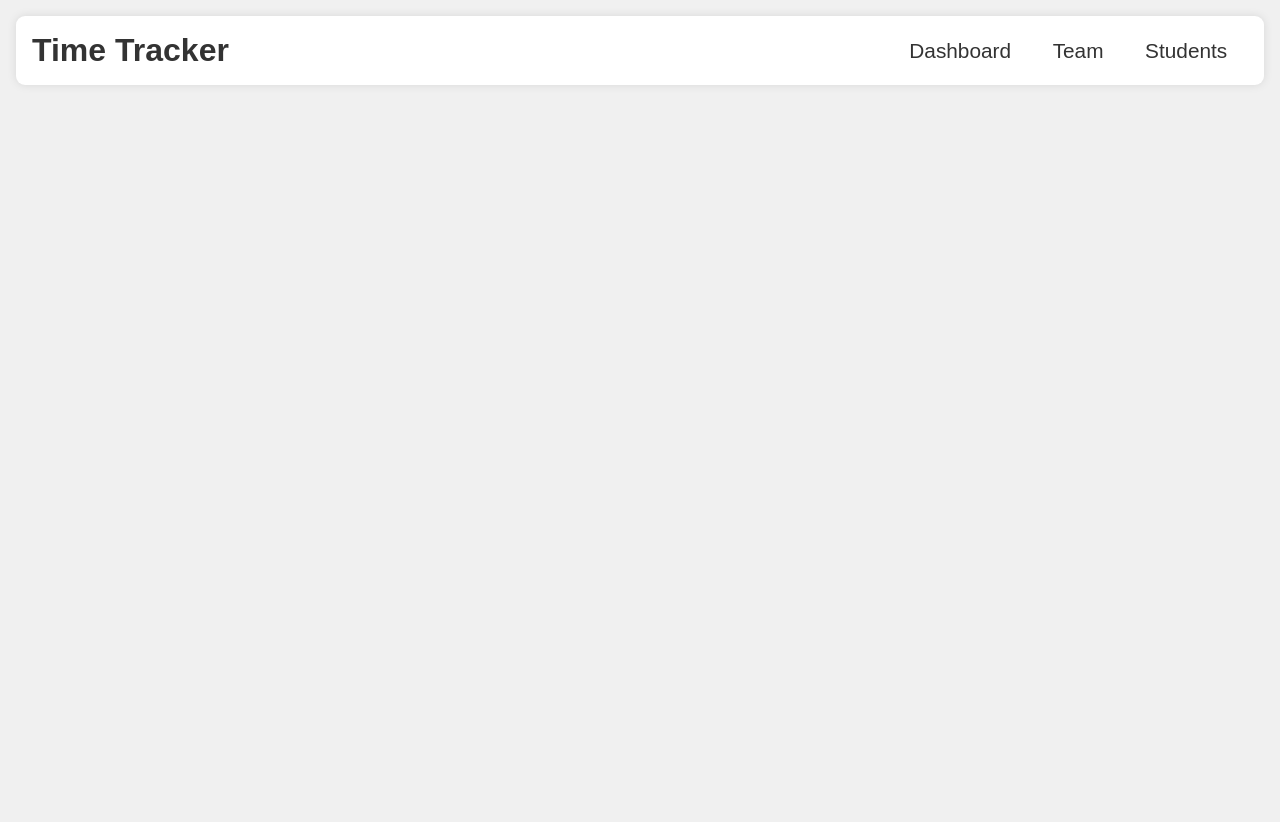
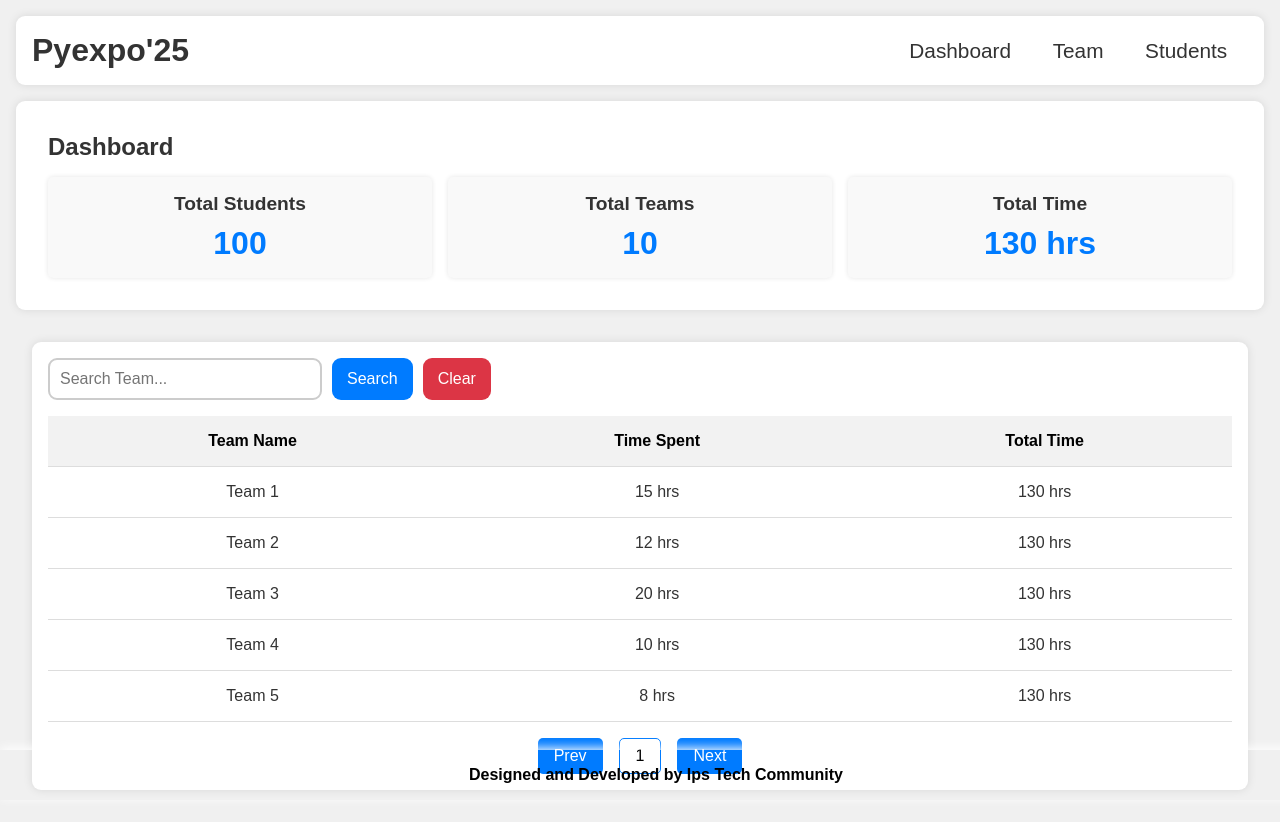
Before and after one commit to Kite-IPS/hackathon-time-tracker-system, a Flask app: template app/templates/index.html in a window 1280 px wide. Before the commit the page ends 85 px from the top, so only its background shows below. Run offline with Flask 3, Linux system fonts and the light colour scheme; the template is opened without the code that fills it, so the values that code supplies are empty; parts of the project's set-up code (start-up, migrations or seed data) failed here and were passed over.

Commit message:
completed the base of the Dashboard ( beta Version UI )

```diff
--- a/app/templates/index.html
+++ b/app/templates/index.html
@@ -1,19 +1,18 @@
 <!DOCTYPE html>
 <html lang="en">
   <head>
-    <meta charset="UTF-8">
-    <meta name="viewport" content="width=device-width, initial-scale=1.0">
-    <link rel="stylesheet" href="static/css/style.css">
+    <meta charset="UTF-8" />
+    <meta name="viewport" content="width=device-width, initial-scale=1.0" />
+    <link rel="stylesheet" href="static/css/style.css" />
     <script src="static/js/app.js" defer></script>
     <title>The Time Tracker</title>
   </head>
   <body>
-
     <!-- NavBar Start -->
     <div class="header">
       <div class="headerContainer">
-            <div id="appName">Time Tracker</div>
-            <div class="burgerIcon">
+        <div id="appName">Pyexpo'25</div>
+        <div class="burgerIcon" onclick="toggleMenu()">
           <div></div>
           <div></div>
           <div></div>
@@ -27,6 +26,64 @@
     </div>
     <!-- NavBar End -->
 
+    <!-- Main Container Start -->
+    <div class="mainContainer">
+      <div class="mainContent">
+        <div class="mainContentHeader">
+          <div class="mainContentHeaderTitle">Dashboard</div>
+        </div>
+        <div class="mainContentBody">
+          <div class="mainContentBodyCard">
+            <div class="mainContentBodyCardTitle">Total Students</div>
+            <div class="mainContentBodyCardValue">100</div>
+          </div>
+          <div class="mainContentBodyCard">
+            <div class="mainContentBodyCardTitle">Total Teams</div>
+            <div class="mainContentBodyCardValue">10</div>
+          </div>
+          <div class="mainContentBodyCard">
+            <div class="mainContentBodyCardTitle">Total Time</div>
+            <div class="mainContentBodyCardValue">130 hrs</div>
+          </div>
+        </div>
+      </div>
+    </div>
+    <!-- Main Container End -->
 
+    <!-- Team Table Start -->
+    <div class="mainTabel">
+      <div class="search-container">
+        <input type="text" id="searchInput" placeholder="Search Team..." />
+        <button id="searchButton">Search</button>
+        <button id="clearButton">Clear</button>
+      </div>
+      <table id="teamTable">
+        <thead>
+          <tr>
+            <th>Team Name</th>
+            <th>Time Spent</th>
+            <th>Total Time</th>
+          </tr>
+        </thead>
+        <tbody id="tableBody">
+          <!-- Table rows will be populated dynamically -->
+        </tbody>
+      </table>
+      <div class="pagination">
+        <button id="prevButton" onclick="prevPage()">Prev</button>
+        <span id="pageNumber">1</span>
+        <button id="nextButton" onclick="nextPage()">Next</button>
+      </div>
+    </div>
+
+    <!-- Team Table End -->
+
+    <!-- Footer Start -->
+    <div class="footer">
+      <div class="footerContentText">
+        Designed and Developed by Ips Tech Community
+      </div>
+    </div>
+    <!-- Footer End -->
   </body>
 </html>
--- a/app/templates/static/css/style.css
+++ b/app/templates/static/css/style.css
@@ -4,8 +4,6 @@ body {
   margin: 0;
   padding: 0;
 }
-
-
 
 /* NavBar Style Start */
 .headerContainer {
@@ -70,7 +68,6 @@ body {
     width: 100%;
     text-align: center;
     font-size: 1em;
-
   }
   #appName {
     font-size: 1.3em;
@@ -88,3 +85,218 @@ body {
 }
 
 /* NavBar Style End */
+
+/* Main Container Start */
+
+.mainContainer {
+  padding: 2em;
+  background-color: #fff;
+  border-radius: 9px;
+  box-shadow: 0 0 10px rgba(0, 0, 0, 0.1);
+  margin: 1em;
+}
+
+.mainContent {
+  display: flex;
+  flex-direction: column;
+}
+
+.mainContentHeader {
+  display: flex;
+  justify-content: space-between;
+  align-items: center;
+  margin-bottom: 1em;
+}
+
+.mainContentHeaderTitle {
+  font-size: 1.5em;
+  font-weight: bold;
+  color: #333;
+}
+
+.mainContentHeaderButton {
+  padding: 0.5em 1em;
+  background-color: #007bff;
+  color: #fff;
+  border: none;
+  border-radius: 5px;
+  cursor: pointer;
+  font-size: 1em;
+}
+
+.mainContentBody {
+  display: flex;
+  flex-wrap: wrap;
+  gap: 1em;
+}
+
+.mainContentBodyCard {
+  flex: 1 1 calc(25% - 1em);
+  background-color: #f9f9f9;
+  padding: 1em;
+  border-radius: 5px;
+  box-shadow: 0 0 5px rgba(0, 0, 0, 0.1);
+  text-align: center;
+}
+
+.mainContentBodyCardTitle {
+  font-size: 1.2em;
+  font-weight: bold;
+  color: #333;
+  margin-bottom: 0.5em;
+}
+
+.mainContentBodyCardValue {
+  font-size: 2em;
+  font-weight: bold;
+  color: #007bff;
+}
+
+/* Main Container End */
+
+/* Main Tabel Start */
+
+.mainTabel {
+  margin: 2em;
+  padding: 1em;
+  background-color: #fff;
+  border-radius: 9px;
+  box-shadow: 0 0 10px rgba(0, 0, 0, 0.1);
+}
+
+.mainTabel table {
+  width: 100%;
+  border-collapse: collapse;
+  margin: 1em 0;
+}
+
+.mainTabel th,
+.mainTabel td {
+  padding: 1em;
+  text-align: center;
+  border-bottom: 1px solid #ddd;
+}
+
+.mainTabel th {
+  background-color: #f2f2f2;
+  font-weight: bold;
+}
+
+.mainTabel tr:hover {
+  background-color: #f5f5f5;
+}
+
+.mainTabel td {
+  color: #333;
+}
+
+@media (max-width: 768px) {
+  .mainTabel table {
+    width: 100%;
+  }
+  .mainTabel th,
+  .mainTabel td {
+    padding: 0.5em;
+  }
+}
+.pagination {
+  display: flex;
+  justify-content: center;
+  gap: 1em;
+  margin-top: 1em;
+}
+
+.pagination button {
+  padding: 0.5em 1em;
+  border: none;
+  background-color: #007bff;
+  color: white;
+  border-radius: 5px;
+  cursor: pointer;
+}
+
+#pageNumber {
+  padding: 0.5em 1em;
+  border: 1px solid #007bff;
+  border-radius: 5px;
+  outline: none;
+}
+
+.search-container {
+  display: flex;
+  gap: 10px;
+  justify-content: left;
+  margin-bottom: 15px;
+}
+
+#searchInput {
+  width: 250px;
+  padding: 10px;
+  border: 2px solid #ccc;
+  border-radius: 9px;
+  outline: none;
+  font-size: 16px;
+  transition: 0.3s;
+}
+
+#searchInput:focus {
+  border-color: #007bff;
+  box-shadow: 0 0 5px rgba(0, 123, 255, 0.5);
+}
+
+button {
+  background-color: #007bff;
+  color: white;
+  border: none;
+  padding: 10px 15px;
+  border-radius: 9px;
+  cursor: pointer;
+  font-size: 16px;
+  transition: 0.3s;
+}
+
+button:hover {
+  background-color: #0056b3;
+}
+
+#clearButton {
+  background-color: #dc3545;
+}
+
+#clearButton:hover {
+  background-color: #a71d2a;
+}
+
+@media (max-width: 480px) {
+  .search-container {
+    flex-direction: column;
+    align-items: left;
+  }
+
+  #searchInput {
+    max-width: 80%;
+  }
+
+  button {
+    width: 50%;
+  }
+}
+/* Main Tabel End */
+
+/* Footer Start */
+.footer {
+  color: #000000;
+  padding: 1em;
+  text-align: center;
+  position: fixed;
+  bottom: 0;
+  width: 100%;
+  box-shadow: 0 -2px 10px rgb(255, 255, 255);
+}
+
+.footerContentText {
+  font-size: 1em;
+  font-weight: bold;
+}
+
+/* Footer End */
--- a/app/templates/static/js/app.js
+++ b/app/templates/static/js/app.js
@@ -1,15 +1,92 @@
 // Js for the app
-
-
-
 
 // Burger menu
 
 document.addEventListener("DOMContentLoaded", () => {
-    const burgerIcon = document.querySelector(".burgerIcon");
-    const navBar = document.querySelector(".navBar");
+  const burgerIcon = document.querySelector(".burgerIcon");
+  const navBar = document.querySelector(".navBar");
 
-    burgerIcon.addEventListener("click", () => {
-        navBar.classList.toggle("active");
-    });
+  burgerIcon.addEventListener("click", () => {
+    navBar.classList.toggle("active");
+  });
 });
+
+// Table pagination
+
+const data = [
+  { team: "Team 1", timeSpent: "15 hrs", totalTime: "130 hrs" },
+  { team: "Team 2", timeSpent: "12 hrs", totalTime: "130 hrs" },
+  { team: "Team 3", timeSpent: "20 hrs", totalTime: "130 hrs" },
+  { team: "Team 4", timeSpent: "10 hrs", totalTime: "130 hrs" },
+  { team: "Team 5", timeSpent: "8 hrs", totalTime: "130 hrs" },
+  { team: "Team 6", timeSpent: "18 hrs", totalTime: "130 hrs" },
+  { team: "Team 7", timeSpent: "14 hrs", totalTime: "130 hrs" },
+  { team: "Team 8", timeSpent: "11 hrs", totalTime: "130 hrs" },
+  { team: "Team 9", timeSpent: "16 hrs", totalTime: "130 hrs" },
+  { team: "Team 10", timeSpent: "9 hrs", totalTime: "130 hrs" },
+];
+
+let currentPage = 1;
+const rowsPerPage = 5;
+let filteredData = [...data];
+
+function renderTable() {
+  const tableBody = document.getElementById("tableBody");
+  const start = (currentPage - 1) * rowsPerPage;
+  const end = start + rowsPerPage;
+  const paginatedItems = filteredData.slice(start, end);
+
+  tableBody.innerHTML = paginatedItems
+    .map(
+      (item) =>
+        `<tr><td>${item.team}</td><td>${item.timeSpent}</td><td>${item.totalTime}</td></tr>`
+    )
+    .join("");
+
+  document.getElementById("pageNumber").innerText = currentPage;
+  document.getElementById("prevButton").disabled = currentPage === 1;
+  document.getElementById("nextButton").disabled =
+    currentPage * rowsPerPage >= filteredData.length;
+}
+
+function prevPage() {
+  if (currentPage > 1) {
+    currentPage--;
+    renderTable();
+  }
+}
+
+function nextPage() {
+  if (currentPage * rowsPerPage < filteredData.length) {
+    currentPage++;
+    renderTable();
+  }
+}
+
+function searchTable() {
+  let input = document.getElementById("searchInput").value.toLowerCase();
+  filteredData = data.filter((item) => item.team.toLowerCase().includes(input));
+  currentPage = 1;
+  renderTable();
+}
+
+function clearSearch() {
+  document.getElementById("searchInput").value = "";
+  filteredData = [...data];
+  currentPage = 1;
+  renderTable();
+}
+
+document.getElementById("searchButton").addEventListener("click", searchTable);
+document.getElementById("clearButton").addEventListener("click", clearSearch);
+
+// Allow pressing Enter to search
+document
+  .getElementById("searchInput")
+  .addEventListener("keypress", function (event) {
+    if (event.key === "Enter") {
+      searchTable();
+    }
+  });
+
+document.addEventListener("DOMContentLoaded", renderTable);
```
Lines whose indentation alone changed are shown as unchanged.
